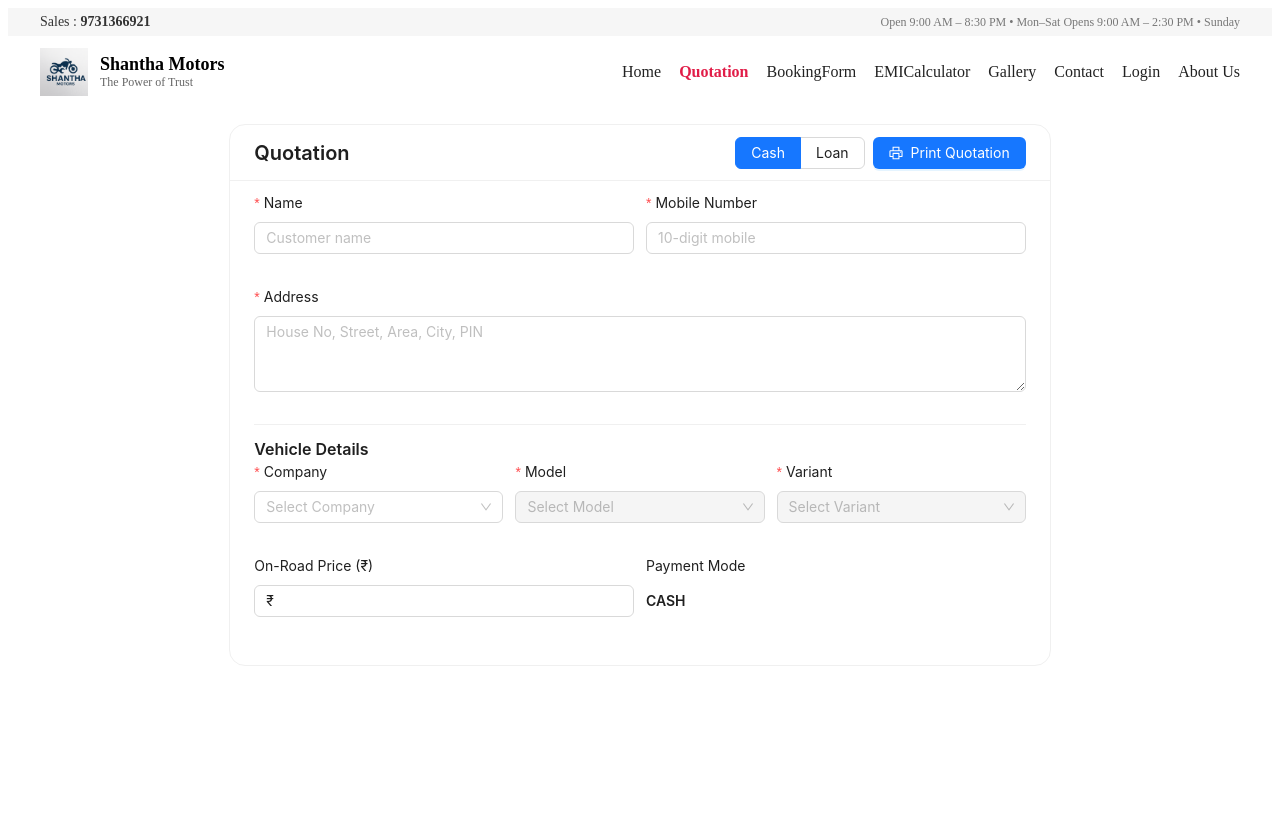
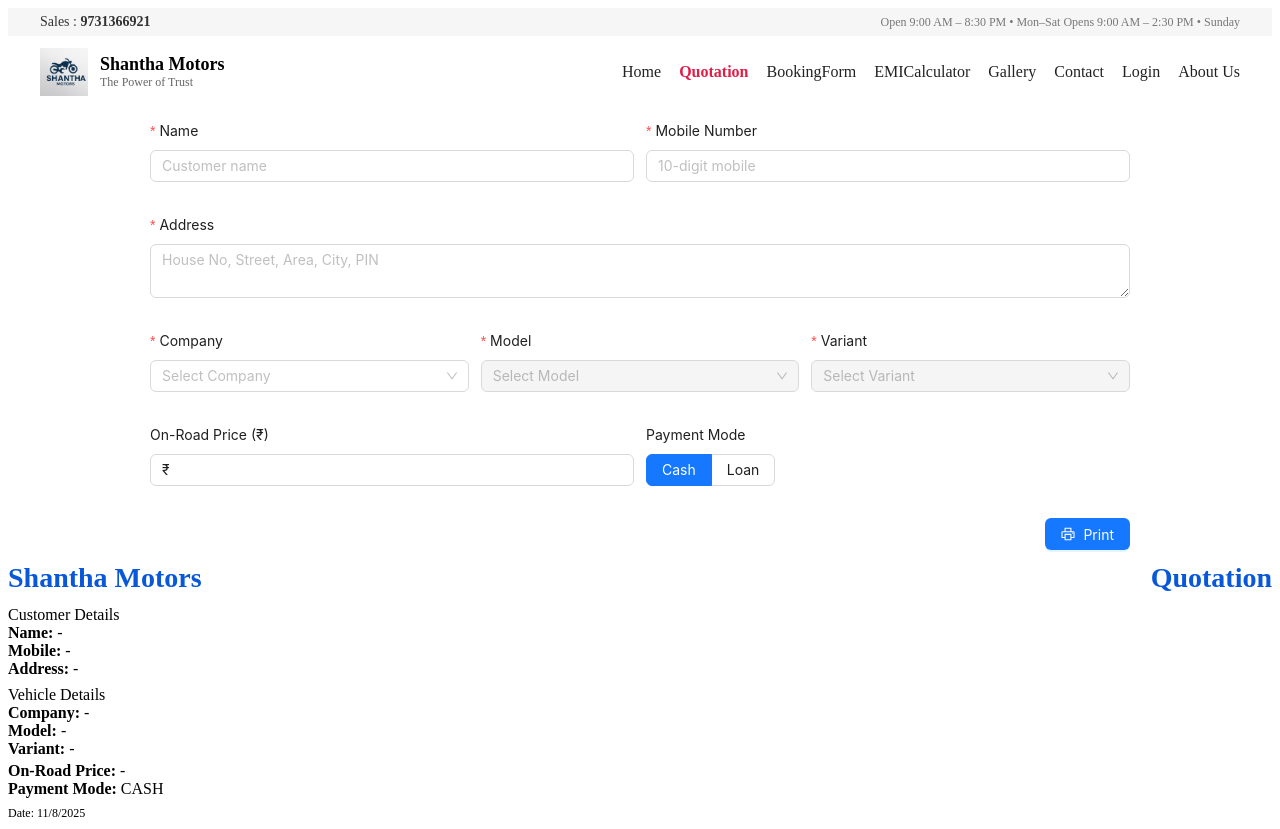
Before and after one commit to Shiv290899/shantha_motors_cleint_development, a React (Vite) app in the folder client/vite-project/: page /quotation in a window 1280 px wide. Before the commit the page ends 800 px from the top, so only its background shows below. Built offline with nearby package versions, Linux system fonts and the light colour scheme.

Commit message:
Update Quotation.jsx
print updated

```diff
--- a/client/vite-project/src/Components/Quotation.jsx
+++ b/client/vite-project/src/Components/Quotation.jsx
@@ -1,19 +1,18 @@
+// QuotationOnePage.jsx
 import React, { useEffect, useMemo, useState } from "react";
 import {
-  Card, Row, Col, Form, Input, InputNumber, Select, Button,
-  Typography, Radio, Space, Divider, message
+  Row, Col, Form, Input, InputNumber, Select, Button, Typography, Radio, message,
 } from "antd";
 import { PrinterOutlined } from "@ant-design/icons";
 
-const { Title, Text } = Typography;
+const { Text, Title } = Typography;
 const { Option } = Select;
 
 // ----- Config -----
 const PROCESSING_FEE = 8000;       // included in principal
-const RATE_LOW = 9;                // DP >= 30%
+const RATE_LOW = 9;                // DP ≥ 30%
 const RATE_HIGH = 11;              // DP < 30%
-// Change 30 to 31 if you really need 31 months
-const TENURES = [18, 24, 30, 36];
+const TENURES = [18, 24, 30, 36];  // change 30 -> 31 if needed
 
 const phoneRule = [
   { required: true, message: "Mobile number is required" },
@@ -34,20 +33,20 @@
     maximumFractionDigits: 0,
   }).format(Math.max(0, Math.round(n || 0)));
 
-export default function Quotation() {
+export default function QuotationOnePage() {
   const [form] = Form.useForm();
 
-  // vehicle data / selections
+  // vehicle data
   const [bikeData, setBikeData] = useState([]);
   const [company, setCompany] = useState("");
   const [model, setModel] = useState("");
+  const [variant, setVariant] = useState("");
   const [onRoadPrice, setOnRoadPrice] = useState(0);
 
-  // payment + EMI
-  const [mode, setMode] = useState("cash");     // "cash" | "loan"
+  // mode + dp
+  const [mode, setMode] = useState("cash"); // "cash" | "loan"
   const [downPayment, setDownPayment] = useState(0);
 
-  // load db
   useEffect(() => {
     fetch("/bikeData.json")
       .then((r) => r.json())
@@ -61,14 +60,14 @@
       .catch(() => message.error("Failed to load bike data"));
   }, []);
 
-  // dropdown options
   const companies = useMemo(() => [...new Set(bikeData.map((r) => r.company))], [bikeData]);
   const models = useMemo(
     () => [...new Set(bikeData.filter((r) => r.company === company).map((r) => r.model))],
     [bikeData, company]
   );
   const variants = useMemo(
-    () => [
+    () =>
+      [
         ...new Set(
           bikeData.filter((r) => r.company === company && r.model === model).map((r) => r.variant)
         ),
@@ -77,21 +76,20 @@
   );
 
   const handleVariant = (v) => {
+    setVariant(v);
     const found = bikeData.find(
       (r) => r.company === company && r.model === model && r.variant === v
     );
     const price = found?.onRoadPrice || 0;
     form.setFieldsValue({ onRoadPrice: price });
     setOnRoadPrice(price);
-    // reset EMI inputs
     setDownPayment(0);
   };
 
-  // interest rule
   const dpPct = onRoadPrice > 0 ? downPayment / onRoadPrice : 0;
   const rate = dpPct >= 0.3 ? RATE_LOW : RATE_HIGH;
 
-  // flat-interest EMI (monthly only)
+  // **Monthly EMI only** (flat interest)
   const monthlyFor = (months) => {
     const base = Math.max(Number(onRoadPrice || 0) - Number(downPayment || 0), 0);
     const principal = base + PROCESSING_FEE;
@@ -102,8 +100,9 @@
   };
 
   const handlePrint = () => {
-    if (!form.getFieldValue("name") || !form.getFieldValue("mobile") || !onRoadPrice) {
-      message.warning("Please fill Name, Mobile, and select the vehicle first.");
+    const { name, mobile, address } = form.getFieldsValue();
+    if (!name || !mobile || !address || !company || !model || !variant || !onRoadPrice) {
+      message.warning("Fill all details before printing.");
       return;
     }
     window.print();
@@ -111,50 +110,52 @@
 
   return (
     <>
-      {/* Print styles: one-page slip, hide controls not needed in print */}
+      {/* ====== Print-only styles to guarantee ONE A4 page ====== */}
       <style>{`
         @media print {
           @page { size: A4 portrait; margin: 10mm; }
+          body { -webkit-print-color-adjust: exact; print-color-adjust: exact; }
           body * { visibility: hidden; }
-          .print-area, .print-area * { visibility: visible; }
-          .print-area { position: absolute; inset: 0; }
+          .print-sheet, .print-sheet * { visibility: visible !important; }
+          .print-sheet { position: absolute; inset: 0; margin: 0; }
+
+          /* fit everything comfortably on one page */
+          .sheet {
+            width: 190mm;            /* 210 - margins */
+            min-height: 277mm;       /* 297 - margins */
+            font: 11pt/1.25 "Helvetica Neue", Arial, sans-serif;
+            color: #111;
+          }
+          .row { display: grid; grid-template-columns: 1fr 1fr; gap: 6px 12px; }
+          .row-3 { display: grid; grid-template-columns: 1fr 1fr 1fr; gap: 6px 12px; }
+          .box { border: 1px solid #bbb; border-radius: 6px; padding: 6px 8px; }
+          .title { font-size: 14pt; font-weight: 700; }
+          .sub { font-weight: 600; margin-bottom: 4px; }
+          .addr { display: -webkit-box; -webkit-line-clamp: 3; -webkit-box-orient: vertical; overflow: hidden; }
+          .emi-grid { display: grid; grid-template-columns: repeat(4, 1fr); gap: 6px; }
+          .emi { border: 1px solid #bbb; border-radius: 6px; padding: 8px 6px; text-align: center; }
+          .emi .m { font-weight: 600; }
+          .emi .v { font-weight: 700; font-size: 13pt; }
+
+          /* Hide all on-screen controls */
           .no-print { display: none !important; }
-          .emi-grid { display: grid; grid-template-columns: repeat(4, 1fr); gap: 6px; }
-          .emi-box { padding: 8px 6px; border: 1px solid #999; border-radius: 6px; }
         }
-        .emi-grid { display: grid; grid-template-columns: repeat(4, minmax(120px, 1fr)); gap: 8px; }
-        .emi-box { padding: 10px 8px; border: 1px solid #e5e7eb; border-radius: 8px; text-align: center; }
+
+        /* On-screen layout (minimal, not printed) */
+        .no-print { margin-bottom: 12px; }
+        .screen-form { max-width: 980px; margin: 12px auto; }
+        .emi-grid { display: grid; grid-template-columns: repeat(4, minmax(140px, 1fr)); gap: 8px; }
+        .emi { border: 1px solid #e5e7eb; border-radius: 8px; padding: 10px; text-align: center; }
+        .emi .m { font-weight: 600; }
+        .emi .v { font-weight: 700; font-size: 18px; }
       `}</style>
 
-      <Row justify="center" style={{ padding: 16 }}>
-        <Col xs={24} md={22} lg={20} xl={16}>
-          <Card
-            className="print-area"
-            style={{ borderRadius: 16 }}
-            title={<Title level={4} style={{ margin: 0 }}>Quotation</Title>}
-            extra={
-              <Space className="no-print">
-                <Radio.Group
-                  optionType="button"
-                  buttonStyle="solid"
-                  value={mode}
-                  onChange={(e) => setMode(e.target.value)}
-                >
-                  <Radio.Button value="cash">Cash</Radio.Button>
-                  <Radio.Button value="loan">Loan</Radio.Button>
-                </Radio.Group>
-                <Button type="primary" icon={<PrinterOutlined />} onClick={handlePrint}>
-                  Print Quotation
-                </Button>
-              </Space>
-            }
-            bodyStyle={{ paddingTop: 12 }}
-          >
-            {/* Customer */}
+      {/* ---------- Minimal on-screen inputs (won't print) ---------- */}
+      <div className="screen-form no-print">
         <Form layout="vertical" form={form}>
           <Row gutter={[12, 8]}>
             <Col xs={24} md={12}>
-                  <Form.Item label="Name" name="name" rules={[{ required: true, message: "Enter customer name" }]}>
+              <Form.Item label="Name" name="name" rules={[{ required: true, message: "Enter name" }]}>
                 <Input placeholder="Customer name" />
               </Form.Item>
             </Col>
@@ -170,16 +171,10 @@
             </Col>
             <Col span={24}>
               <Form.Item label="Address" name="address" rules={[{ required: true, message: "Enter address" }]}>
-                    <Input.TextArea rows={3} placeholder="House No, Street, Area, City, PIN" />
+                <Input.TextArea rows={2} placeholder="House No, Street, Area, City, PIN" />
               </Form.Item>
             </Col>
-              </Row>
 
-              <Divider style={{ margin: "8px 0 12px" }} />
-
-              {/* Vehicle Details */}
-              <Title level={5} style={{ margin: 0 }}>Vehicle Details</Title>
-              <Row gutter={[12, 8]}>
             <Col xs={24} md={8}>
               <Form.Item label="Company" name="company" rules={[{ required: true, message: "Select company" }]}>
                 <Select
@@ -187,9 +182,10 @@
                   onChange={(val) => {
                     setCompany(val);
                     setModel("");
-                        form.setFieldsValue({ bikeModel: undefined, variant: undefined, onRoadPrice: undefined });
+                    setVariant("");
                     setOnRoadPrice(0);
                     setDownPayment(0);
+                    form.setFieldsValue({ bikeModel: undefined, variant: undefined, onRoadPrice: undefined });
                   }}
                 >
                   {companies.map((c) => <Option key={c} value={c}>{c}</Option>)}
@@ -203,9 +199,10 @@
                   disabled={!company}
                   onChange={(val) => {
                     setModel(val);
-                        form.setFieldsValue({ variant: undefined, onRoadPrice: undefined });
+                    setVariant("");
                     setOnRoadPrice(0);
                     setDownPayment(0);
+                    form.setFieldsValue({ variant: undefined, onRoadPrice: undefined });
                   }}
                 >
                   {models.map((m) => <Option key={m} value={m}>{m}</Option>)}
@@ -224,30 +221,28 @@
               </Form.Item>
             </Col>
 
-                {/* On-road price */}
             <Col xs={24} md={12}>
               <Form.Item label="On-Road Price (₹)" name="onRoadPrice">
-                    <InputNumber
-                      readOnly
-                      style={{ width: "100%" }}
-                      value={onRoadPrice}
-                      formatter={(val) => `₹ ${String(val ?? "0").replace(/\B(?=(\d{3})+(?!\d))/g, ",")}`}
-                    />
+                <InputNumber readOnly style={{ width: "100%" }} value={onRoadPrice}
+                  formatter={(val) => `₹ ${String(val ?? "0").replace(/\B(?=(\d{3})+(?!\d))/g, ",")}`} />
+              </Form.Item>
+            </Col>
+            <Col xs={24} md={12}>
+              <Form.Item label="Payment Mode">
+                <Radio.Group
+                  optionType="button"
+                  buttonStyle="solid"
+                  value={mode}
+                  onChange={(e) => setMode(e.target.value)}
+                >
+                  <Radio.Button value="cash">Cash</Radio.Button>
+                  <Radio.Button value="loan">Loan</Radio.Button>
+                </Radio.Group>
               </Form.Item>
             </Col>
 
-                {/* Payment Mode inline details */}
-                <Col xs={24} md={12}>
-                  <Form.Item label="Payment Mode">
-                    <Text strong>{mode.toUpperCase()}</Text>
-                  </Form.Item>
-                </Col>
-              </Row>
-
-              {/* Loan-only section: inline EMI (no popup) */}
             {mode === "loan" && (
               <>
-                  <Row gutter={[12, 8]}>
                 <Col xs={24} md={12}>
                   <Form.Item label="Down Payment (₹)">
                     <InputNumber
@@ -262,26 +257,79 @@
                     />
                   </Form.Item>
                 </Col>
+              </>
+            )}
 
+            <Col span={24} style={{ textAlign: "right" }}>
+              <Button type="primary" icon={<PrinterOutlined />} onClick={handlePrint}>
+                Print
+              </Button>
+            </Col>
           </Row>
+        </Form>
+      </div>
 
-                  {/* EMI amounts only, side-by-side */}
+      {/* ---------- PRINT SLIP (one page) ---------- */}
+      <div className="print-sheet">
+        <div className="sheet">
+          {/* Header */}
+          <div style={{ display: "flex", justifyContent: "space-between", alignItems: "baseline", marginBottom: "8px" }}>
+            <div className="title">Shantha Motors</div>
+            <div className="title">Quotation</div>
+          </div>
+
+          {/* Customer */}
+          <div className="box" style={{ marginBottom: 8 }}>
+            <div className="sub">Customer Details</div>
+            <div className="row">
+              <div><b>Name:</b> {form.getFieldValue("name") || "-"}</div>
+              <div><b>Mobile:</b> {form.getFieldValue("mobile") || "-"}</div>
+              <div className="addr" style={{ gridColumn: "1 / span 2" }}>
+                <b>Address:</b> {form.getFieldValue("address") || "-"}
+              </div>
+            </div>
+          </div>
+
+          {/* Vehicle */}
+          <div className="box" style={{ marginBottom: 8 }}>
+            <div className="sub">Vehicle Details</div>
+            <div className="row-3">
+              <div><b>Company:</b> {company || "-"}</div>
+              <div><b>Model:</b> {model || "-"}</div>
+              <div><b>Variant:</b> {variant || "-"}</div>
+            </div>
+            <div className="row" style={{ marginTop: 4 }}>
+              <div><b>On-Road Price:</b> {onRoadPrice ? inr0(onRoadPrice) : "-"}</div>
+              <div><b>Payment Mode:</b> {mode.toUpperCase()}</div>
+            </div>
+          </div>
+
+          {/* Loan-only inline EMI */}
+          {mode === "loan" && (
+            <div className="box" style={{ marginBottom: 8 }}>
+              <div className="sub">Loan Details</div>
+              <div className="row" style={{ marginBottom: 4 }}>
+                <div><b>Down Payment:</b> {inr0(downPayment || 0)}</div>
+            </div>
+
+              {/* Monthly EMIs only, side-by-side */}
               <div className="emi-grid">
                 {TENURES.map((mo) => (
-                      <div key={mo} className="emi-box">
-                        <div style={{ fontWeight: 600 }}>{mo} months</div>
-                        <div style={{ fontSize: 18, fontWeight: 700, lineHeight: 1.2 }}>
-                          {inr0(monthlyFor(mo))}
-                        </div>
+                  <div key={mo} className="emi">
+                    <div className="m">{mo} months</div>
+                    <div className="v">{inr0(monthlyFor(mo))}</div>
                   </div>
                 ))}
               </div>
-                </>
+            </div>
           )}
-            </Form>
-          </Card>
-        </Col>
-      </Row>
+
+          {/* Footer / note row kept tiny to avoid second page */}
+          <div style={{ fontSize: "9pt", marginTop: 6, display: "flex", justifyContent: "space-between" }}>
+            <div>Date: {new Date().toLocaleDateString("en-IN")}</div>
+          </div>
+        </div>
+      </div>
     </>
   );
 }
```
Lines whose indentation alone changed are shown as unchanged.
